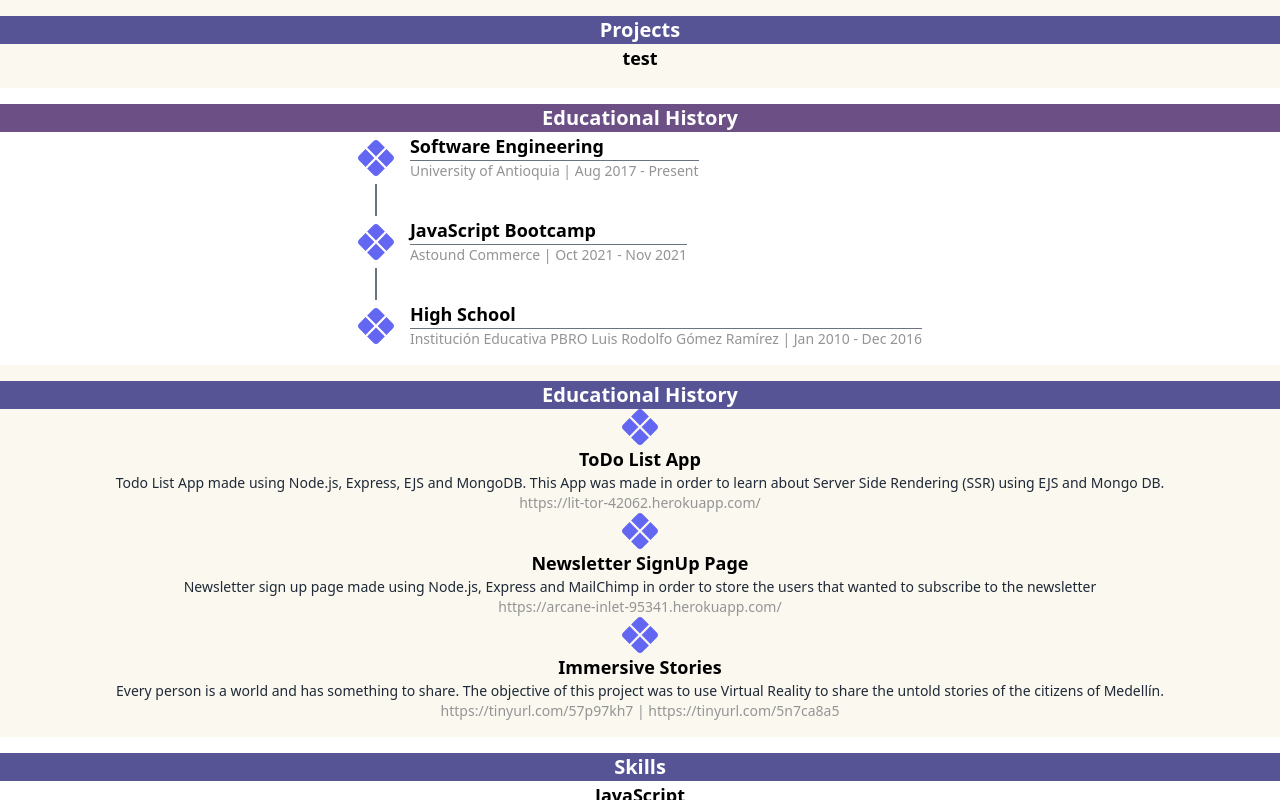
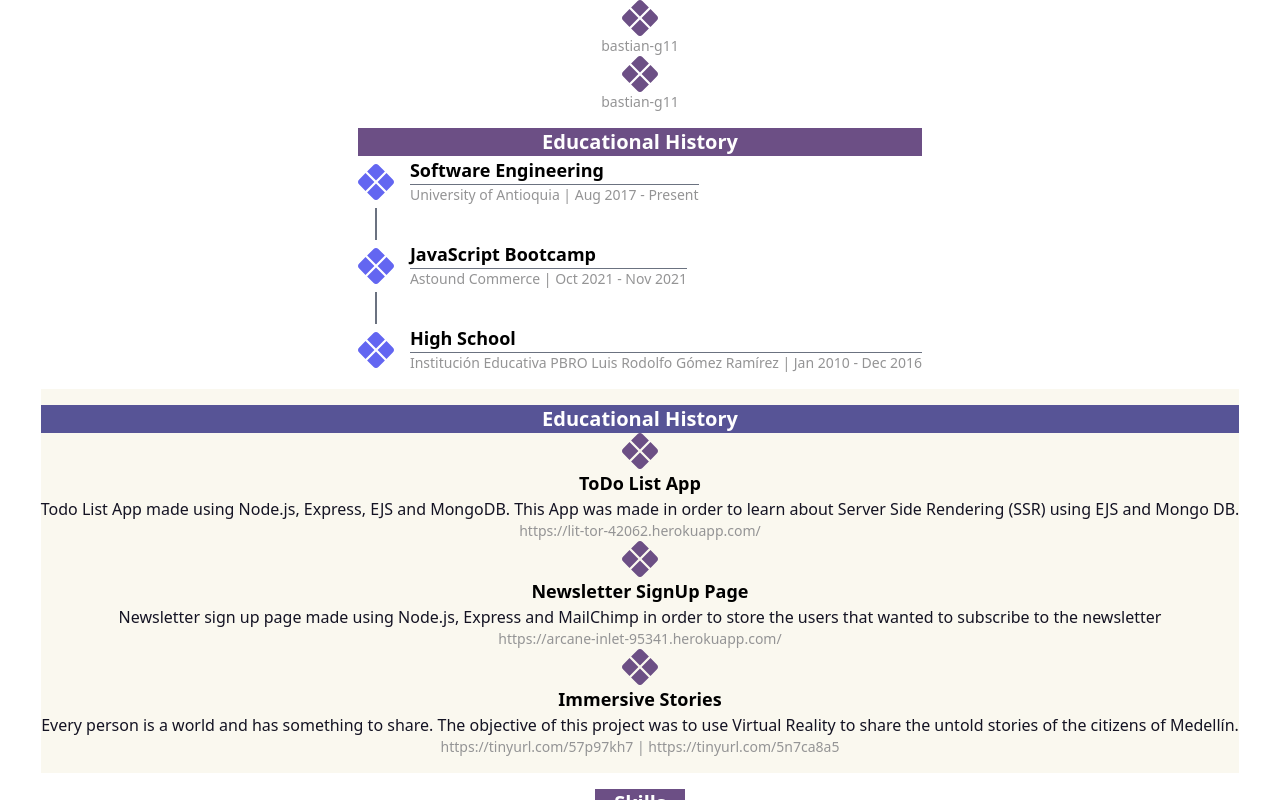
Before and after one commit to bastian-g11/cv-bastian-g11, a React (Create React App) app: page / in a window 1280 px wide. Built offline with nearby package versions, Linux system fonts and the light colour scheme.

Commit message:
FEAT: Add styles and icon component

```diff
--- /dev/null
+++ b/src/components/IconText.jsx
@@ -0,0 +1,11 @@
+import { BsXDiamondFill } from 'react-icons/bs';
+
+// TODO: Make icon a parameter
+const IconText = ({ text }) => (
+  <div className='flex-container'>
+    <BsXDiamondFill className='icon-text' />
+    <p className='info-title'>{text}</p>
+  </div>
+);
+
+export { IconText };
--- a/src/components/Information.jsx
+++ b/src/components/Information.jsx
@@ -3,7 +3,7 @@ import { BsXDiamondFill } from 'react-icons/bs';
 // TODO: Add icon as a Prop
 const Information = ({ title, subTitle, lastItem }) => (
   <div className='flex items-start gap-4'>
-    <div className='flex flex-col items-center mt-2'>
+    <div className='flex-container mt-2'>
       <BsXDiamondFill className='text-4xl text-indigo-500' />
       {!lastItem && <div className='border-l-2 border-gray-500 h-8 mt-2' />}
     </div>
--- a/src/components/Project.jsx
+++ b/src/components/Project.jsx
@@ -2,10 +2,10 @@ import { BsXDiamondFill } from 'react-icons/bs';
 
 // TODO: Add icon as a Prop
 const Project = ({ title, description, link }) => (
-  <div className='flex flex-col items-center'>
-    <BsXDiamondFill className='text-4xl text-indigo-500' />
+  <div className='flex-container'>
+    <BsXDiamondFill className='icon-text' />
     <h1>{title}</h1>
-    <p className='text-sm text-gray-800'>{description}</p>
+    <p>{description}</p>
     <a className='info-title' href={link}>
       {link}
     </a>
--- a/src/components/Section.jsx
+++ b/src/components/Section.jsx
@@ -4,7 +4,7 @@ const Section = ({
   background = 'bg-white',
   children,
 }) => (
-  <div className={`py-4 flex flex-col items-center ${background}`}>
+  <div className={`flex-container py-4 ${background}`}>
     <div className={`w-full ${titleBackground}`}>
       <h1 className='text-center text-white font-bold text-xl'>{title}</h1>
     </div>
--- /dev/null
+++ b/src/components/page-sections/Profile.jsx
@@ -0,0 +1,9 @@
+import { IconText } from 'components/IconText';
+
+const Profile = () => (
+  <div>
+    <IconText text='bastian-g11' />
+    <IconText text='bastian-g11' />
+  </div>
+);
+export { Profile };
--- a/src/components/page-sections/Skills.jsx
+++ b/src/components/page-sections/Skills.jsx
@@ -2,7 +2,7 @@ import { Section } from 'components/Section';
 import { Skill } from 'components/Skill';
 
 const Skills = () => (
-  <Section title='Skills' backgrountitle='bg-violet'>
+  <Section title='Skills' titleBackground='bg-violet'>
     <Skill title='JavaScript' percentage='20' />
     <Skill title='Node.js' percentage='40' />
   </Section>
--- a/src/pages/Home.jsx
+++ b/src/pages/Home.jsx
@@ -1,15 +1,13 @@
 import React from 'react';
-import { Section } from 'components/Section';
+import { Profile } from 'components/page-sections/Profile';
 import { Education } from 'components/page-sections/Education';
 import { Projects } from 'components/page-sections/Projects';
 import { Skills } from 'components/page-sections/Skills';
 
 const Home = () => (
   <main>
-    <div className='flex flex-col'>
-      <Section title='Projects' background='bg-light-yellow'>
-        <h1>test</h1>
-      </Section>
+    <div className='flex-container'>
+      <Profile />
       <Education />
       <Projects />
       <Skills />
--- a/src/styles/index.css
+++ b/src/styles/index.css
@@ -5,7 +5,18 @@
 h1 {
   @apply text-lg font-bold;
 }
+p {
+  @apply text-dark-purple;
+}
+
+.flex-container {
+  @apply flex flex-col items-center;
+}
 
 .info-title {
   @apply text-sm text-light-gray;
 }
+
+.icon-text {
+  @apply text-4xl text-violet;
+}
--- a/tailwind.config.js
+++ b/tailwind.config.js
@@ -7,8 +7,6 @@ module.exports = {
         'light-yellow': '#FAF8EF',
         'light-violet': '#9F86C0',
         violet: '#6C4F85',
-        'gradient-purple':
-          'linear-gradient(90deg, rgba(109,106,188,1) 6D6ABC%, rgba(108,79,133,1) 100%)',
         'main-purple': '#575496',
         'light-gray': '#949495',
         'medium-gray': '#818997',
```
Also changed, not shown: src/assets/ich.jpeg (added).
